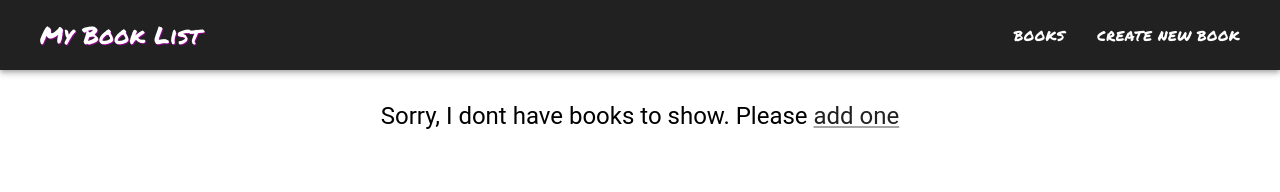
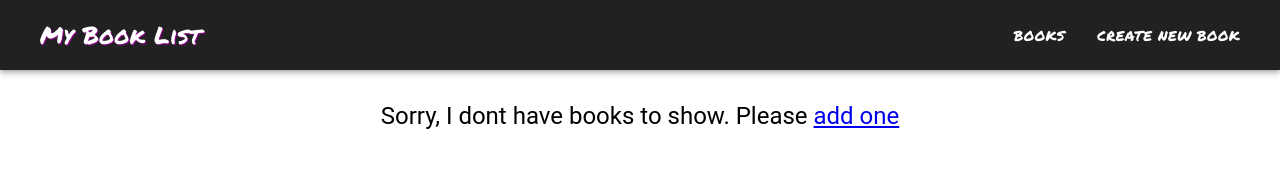
Before and after one commit to luisgcosta-runtimerev/Booklist, a React (Create React App) app: page / in a window 1280 px wide. Shown: the top 192 px of the page. Built offline with nearby package versions, Linux system fonts and the light colour scheme.

Commit message:
fix a bug on link component

```diff
--- a/src/pages/Booklist.js
+++ b/src/pages/Booklist.js
@@ -1,8 +1,8 @@
 import React, { useContext } from 'react';
-import { Container, Typography, Link } from '@mui/material';
+import { Container, Typography } from '@mui/material';
 import Masonry from 'react-masonry-css';
 import { makeStyles } from '@mui/styles';
-import { useNavigate } from 'react-router-dom';
+import { useNavigate, Link } from 'react-router-dom';
 import BookCard from '../components/BookCard';
 import { BookContext } from '../DataContext';
 
@@ -49,7 +49,7 @@ export default function Booklist() {
           sx={{ marginTop: '30px' }}
         >
           Sorry, I dont have books to show. Please{' '}
-          <Link href="/create">add one</Link>
+          <Link to="/create">add one</Link>
         </Typography>
       ) : (
         <Masonry
```
